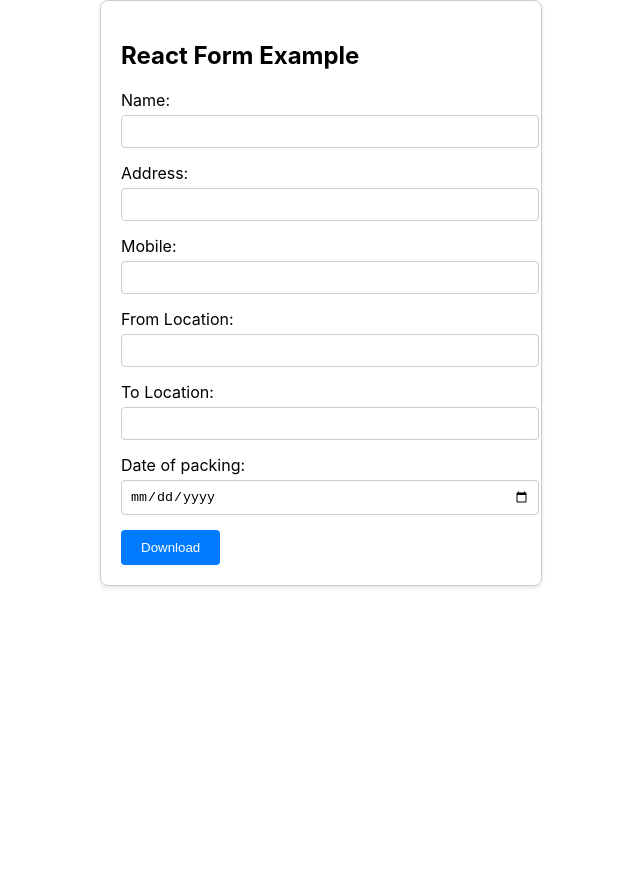
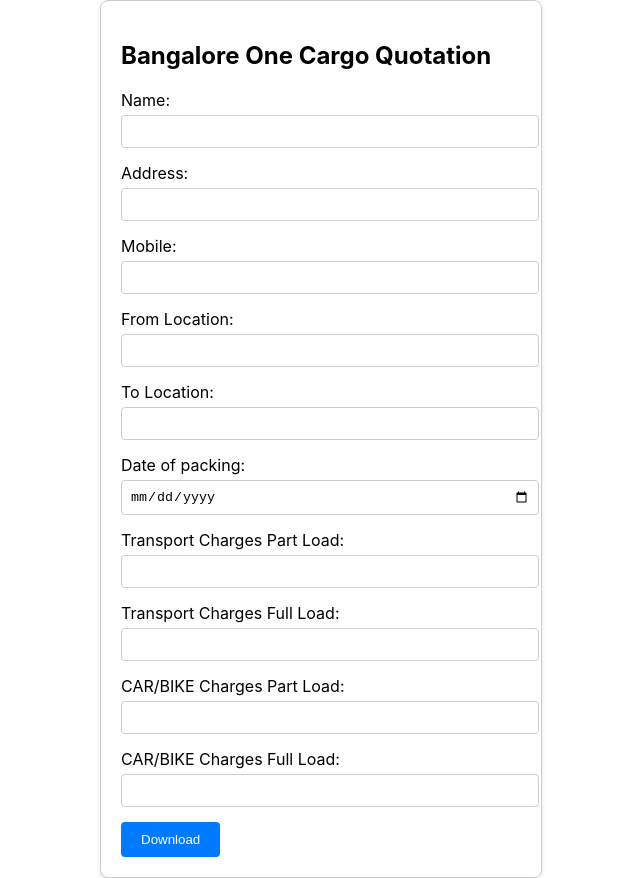
Before and after one commit to isyedtanzeem/Quotationmaker, a React (Create React App) app: page / in a window 1280 px wide. Shown: the whole page, without its empty margins (319-959 px from the left). Before the commit the page ends 800 px from the top, so only its background shows below. Built offline with nearby package versions, Linux system fonts and the light colour scheme.

Commit message:
4 lines added

```diff
--- a/src/Pages/Form.js
+++ b/src/Pages/Form.js
@@ -12,6 +12,8 @@ const Form = () => {
     address: '',
     email: '',
   });
+
+
 
   const handleInputChange = (event) => {
     const { name, value } = event.target;
@@ -98,6 +100,120 @@ pdf.text(`TO: ${formData.toLocation}`, 108, 59.5);
 pdf.rect(107, 62, 83, 7,);
 pdf.text(`DATE OF MOVING: ${formData.dateOfoPacking}`, 108, 66.5);
 
+//end of first layer
+
+//second layer
+pdf.setFontSize(8);
+pdf.text(12, 75, 'Dear Sir/Madam')
+pdf.text(12, 78, 'We thank you for your valueable enquiry for Packing & Moving of your Office/House Articles On')
+pdf.text(12, 81, 'Door to Door basis.We are in pleasure to Quote our reasonable charges as hereunder')
+
+pdf.setFontSize(12);
+pdf.setFillColor(255, 0, 0);
+pdf.rect(12, 87, 150, 6, 'F');
+
+pdf.setDrawColor(0, 0, 0);
+pdf.rect(12, 87, 12, 6);
+pdf.rect(24, 87, 85, 6);
+pdf.rect(109, 87, 26, 6);
+pdf.rect(135, 87, 27, 6);
+
+pdf.setTextColor(255, 255, 255);
+pdf.text(`Sl no`, 12.5, 91);
+pdf.text(`Particulars`, 54.5, 91);
+pdf.text(`Part Load`, 112.5, 91);
+pdf.text(`Full Load`, 138.5, 91);
+
+//line1
+pdf.rect(12, 93, 12, 6);
+pdf.rect(24, 93, 85, 6);
+pdf.rect(109, 93, 26, 6);
+pdf.rect(135, 93, 27, 6);
+
+pdf.setTextColor(0, 0, 0);
+pdf.setFontSize(10);
+pdf.text(`1`, 17, 97);
+pdf.text(`Transportation charges-(Door to Door /Gdn to Gdn)`, 25, 97);
+pdf.text(`${formData.transportChrPart}`, 116.5, 97);
+pdf.text(`${formData.transportChrFull}`, 142.5, 97);
+
+let incFull;
+let incPart;
+
+
+if(formData.transportChrPart !== ""){
+  incPart = "Included";
+
+
+}
+else{
+  incPart = "";
+
+}
+if(formData.transportChrFull !== ""){
+  incFull = "Included";
+
+
+}
+else{
+  incFull = "";
+
+}
+
+//line2
+pdf.rect(12, 99, 12, 6);
+pdf.rect(24, 99, 85, 6);
+pdf.rect(109, 99, 26, 6);
+pdf.rect(135, 99, 27, 6);
+
+pdf.setTextColor(0, 0, 0);
+pdf.setFontSize(10);
+pdf.text(`2`, 17, 103);
+pdf.text(`Packing charges - Using Quality packing materials`, 25, 103);
+pdf.text(`${incPart}`, 116.5, 103);
+pdf.text(`${incFull}`, 142.5, 103);
+
+
+
+//line3
+pdf.rect(12, 105,12, 6);
+pdf.rect(24, 105,85, 6);
+pdf.rect(109,105, 26, 6);
+pdf.rect(135,105, 27, 6);
+
+pdf.setTextColor(0, 0, 0);
+pdf.setFontSize(10);
+pdf.text(`3`, 17, 109);
+pdf.text(`Unacking charges - Using Quality packing materials`, 25, 109);
+pdf.text(`${incPart}`, 116.5, 109);
+pdf.text(`${incFull}`, 142.5, 109);
+
+//line4
+pdf.rect(12, 111,12, 6);
+pdf.rect(24, 111,85, 6);
+pdf.rect(109,111, 26, 6);
+pdf.rect(135,111, 27, 6);
+
+pdf.setTextColor(0, 0, 0);
+pdf.setFontSize(10);
+pdf.text(`4`, 17, 115);
+pdf.text(`Loading Charges & Unloading Charges`, 25, 115);
+pdf.text(`${incPart}`, 116.5, 115);
+pdf.text(`${incFull}`, 142.5, 115);
+
+//line5
+pdf.rect(12, 117,12, 6);
+pdf.rect(24, 117,85, 6);
+pdf.rect(109,117, 26, 6);
+pdf.rect(135,117, 27, 6);
+
+pdf.setTextColor(0, 0, 0);
+pdf.setFontSize(10);
+pdf.text(`5`, 17, 121);
+pdf.text(`Car/Bike Transportation with Loading & Unloading`, 25, 121);
+pdf.text(`${formData.carChrPart}`, 116.5, 121);
+pdf.text(`${formData.carChrFull}`, 142.5, 121);
+
 
 
     pdf.save('formData.pdf');
@@ -105,7 +221,7 @@ pdf.text(`DATE OF MOVING: ${formData.dateOfoPacking}`, 108, 66.5);
 
   return (
     <div className="form-container">
-      <h2>React Form Example</h2>
+      <h2>Bangalore One Cargo Quotation</h2>
       <form onSubmit={handleSubmit}>
         <div className="form-group">
           <label htmlFor="name">Name:</label>
@@ -170,6 +286,46 @@ pdf.text(`DATE OF MOVING: ${formData.dateOfoPacking}`, 108, 66.5);
             onChange={handleInputChange}
           />
         </div>
+        <div className="form-group">
+          <label htmlFor="from">Transport Charges Part Load:</label>
+          <input
+            type="text"
+            id="transportChrPart"
+            name="transportChrPart"
+            value={formData.transportChrPart}
+            onChange={handleInputChange}
+          />
+        </div>
+        <div className="form-group">
+          <label htmlFor="from">Transport Charges Full Load:</label>
+          <input
+            type="text"
+            id="transportChrFull"
+            name="transportChrFull"
+            value={formData.transportChrFull}
+            onChange={handleInputChange}
+          />
+        </div>
+        <div className="form-group">
+          <label htmlFor="from">CAR/BIKE Charges Part Load:</label>
+          <input
+            type="text"
+            id="carChrPart"
+            name="carChrPart"
+            value={formData.carChrPart}
+            onChange={handleInputChange}
+          />
+        </div>
+        <div className="form-group">
+          <label htmlFor="from">CAR/BIKE Charges Full Load:</label>
+          <input
+            type="text"
+            id="carChrFull"
+            name="carChrFull"
+            value={formData.carChrFull}
+            onChange={handleInputChange}
+          />
+        </div>
 
         <button type="submit" className="submit-button">Download</button>
       </form>
```
